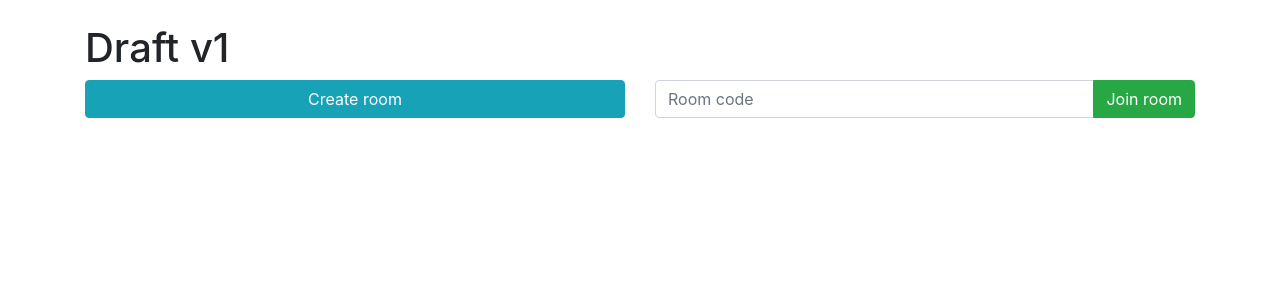
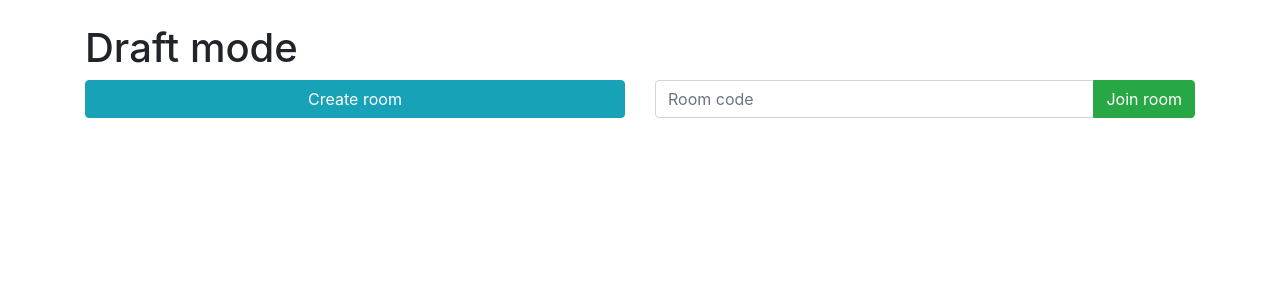
Before and after one commit to puct9/matchmaker, a Flask app: page /draftv1/ in a window 1280 px wide. Shown: the top 300 px of the page. Run offline with Flask 2, Linux system fonts and the light colour scheme; some libraries are stand-ins or nearby versions.

Commit message:
Change index title

```diff
--- a/mmserver/apps/moneydraft/templates/draftv1_index.html
+++ b/mmserver/apps/moneydraft/templates/draftv1_index.html
@@ -7,7 +7,7 @@
     <body>
         <div class="container">
             <br />
-            <h1>Draft v1</h1>
+            <h1>Draft mode</h1>
             <div class="row">
                 <div class="col-md-6">
                     <a href="{{ url_for('draftv1.create_room') }}" class="btn btn-block btn-info">Create room</a>
```
